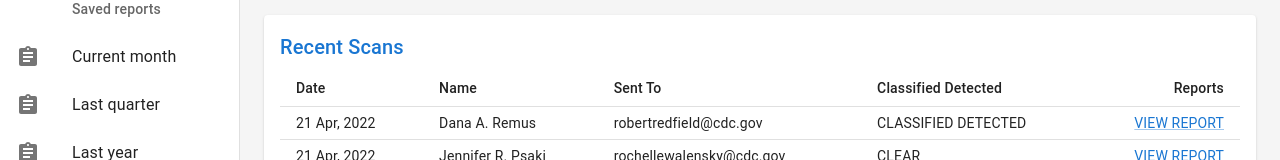
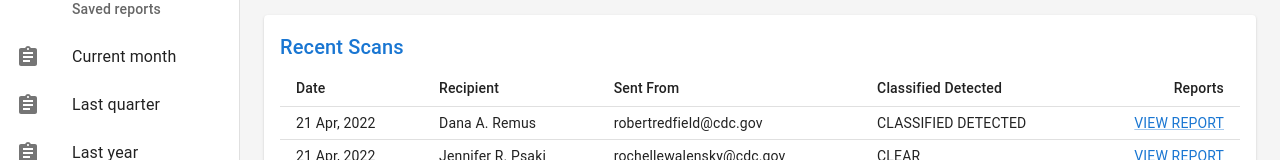
Before and after one commit to austinschrader/classified-checker, a React (Create React App) app: page / in a window 1280 px wide. Shown: the part 345-505 px from the top of the page. Built offline with nearby package versions, Linux system fonts and the light colour scheme.

Commit message:
Update table names

```diff
--- a/src/components/Scans.js
+++ b/src/components/Scans.js
@@ -67,8 +67,8 @@ export default function Scans() {
         <TableHead>
           <TableRow>
             <TableCell>Date</TableCell>
-            <TableCell>Name</TableCell>
-            <TableCell>Sent To</TableCell>
+            <TableCell>Recipient</TableCell>
+            <TableCell>Sent From</TableCell>
             <TableCell>Classified Detected</TableCell>
             <TableCell align="right">Reports</TableCell>
           </TableRow>
```
